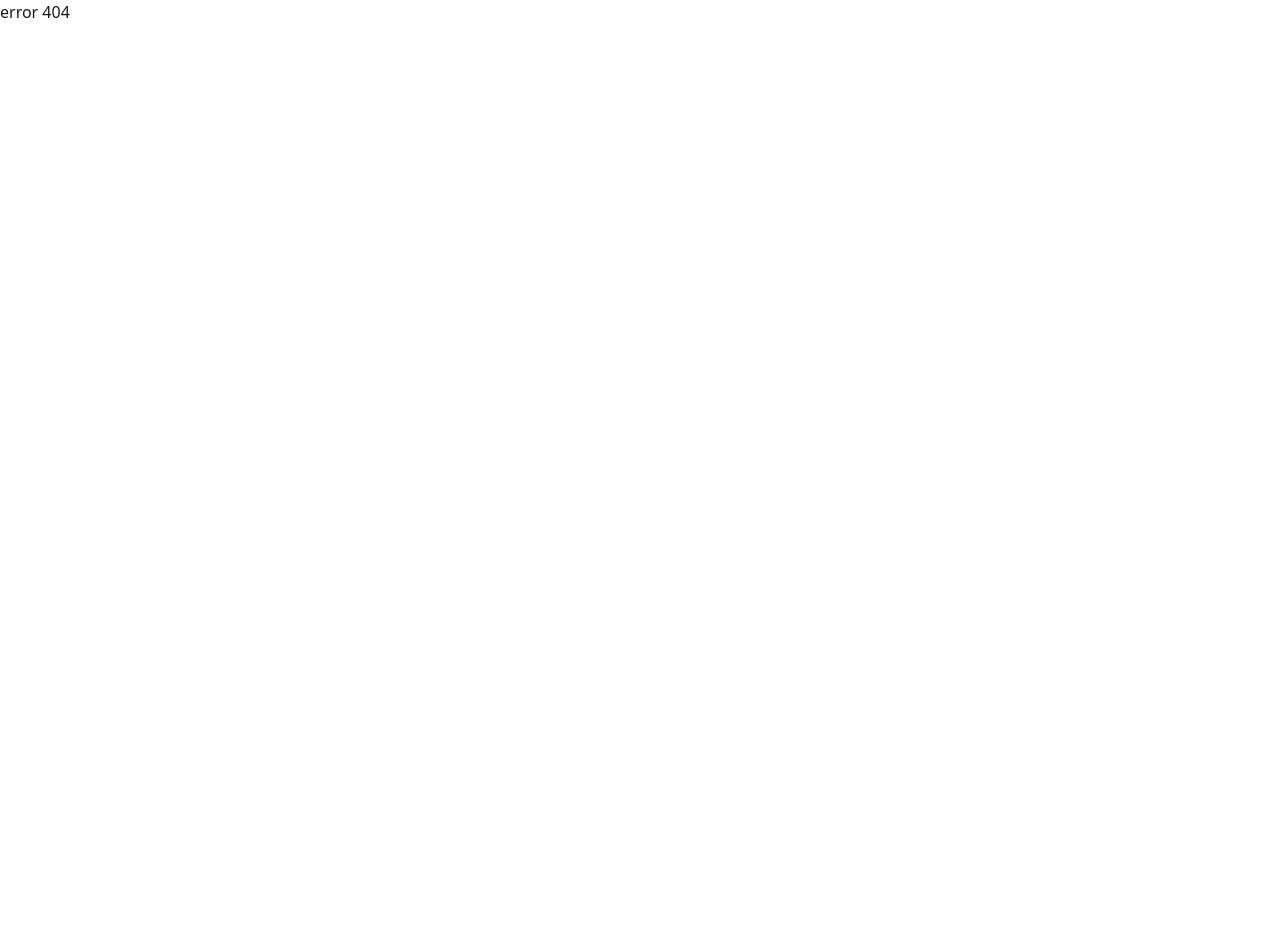
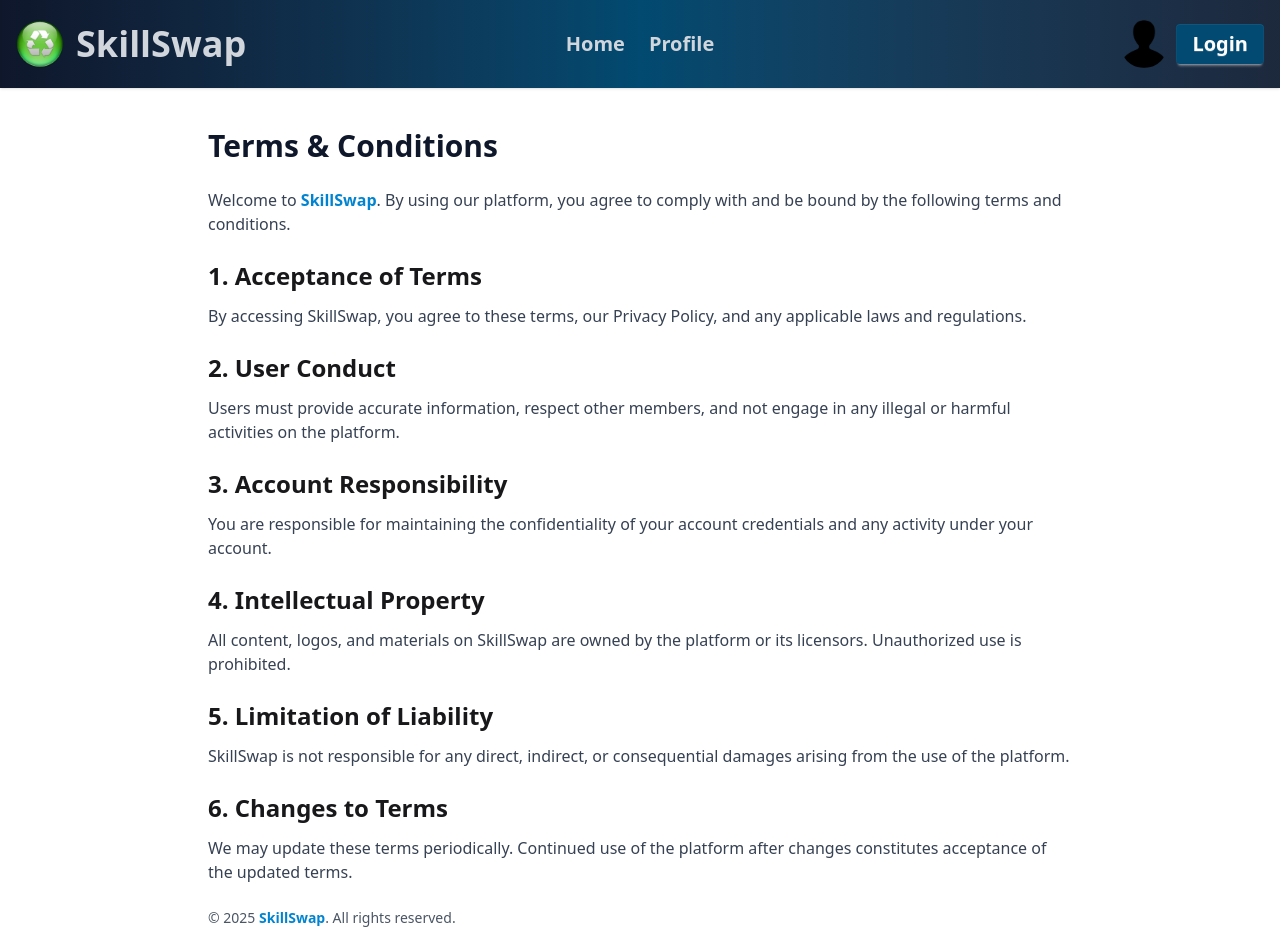
Before and after one commit to mahadi40011/Skillswap, a React (Vite) app: page /terms in a window 1280 px wide. Before the commit this address had no page. Shown: the top 952 px of the page. Before the commit the page ends 800 px from the top, so only its background shows below. Built offline with nearby package versions, Linux system fonts and the light colour scheme.

Commit message:
create 2 components 'PrivacyPolicy' 'TermsConditions' and Set it into route.jsx

```diff
--- a/src/components/Navbar/Navbar.jsx
+++ b/src/components/Navbar/Navbar.jsx
@@ -32,7 +32,7 @@ const Navbar = () => {
             </ul>
           </div>
           <img className="w-12 h-12 rounded-full" src={logo} alt="" />
-          <span className="text-4xl ml-3 font-bold">SkillSwap </span>
+          <span className="text-4xl ml-3 font-bold hidden md:block">SkillSwap </span>
         </div>
         <div className="navbar-center hidden lg:flex">
           <ul className="menu menu-horizontal px-1">{navItem}</ul>
--- /dev/null
+++ b/src/components/PrivacyPolicy/PrivacyPolicy.jsx
@@ -0,0 +1,61 @@
+import React from "react";
+
+const PrivacyPolicy = () => {
+  return (
+    <div className="max-w-4xl mx-auto px-4 py-10">
+      <h1 className="text-3xl font-bold text-slate-900 mb-6">Privacy Policy</h1>
+
+      <p className="mb-4 text-gray-700">
+        At <span className="font-semibold text-sky-600">SkillSwap</span>, your
+        privacy is important to us. This Privacy Policy explains how we collect,
+        use, and protect your information.
+      </p>
+
+      <h2 className="text-2xl font-semibold mt-6 mb-3">
+        1. Information We Collect
+      </h2>
+      <p className="mb-4 text-gray-700">
+        We may collect personal information like your name, email address, and
+        skill preferences when you sign up or interact with our platform.
+      </p>
+
+      <h2 className="text-2xl font-semibold mt-6 mb-3">
+        2. How We Use Your Information
+      </h2>
+      <p className="mb-4 text-gray-700">
+        Your information is used to improve our service, personalize your
+        experience, communicate updates, and facilitate skill exchanges.
+      </p>
+
+      <h2 className="text-2xl font-semibold mt-6 mb-3">3. Data Security</h2>
+      <p className="mb-4 text-gray-700">
+        We implement reasonable security measures to protect your data from
+        unauthorized access, alteration, or disclosure.
+      </p>
+
+      <h2 className="text-2xl font-semibold mt-6 mb-3">
+        4. Third-Party Services
+      </h2>
+      <p className="mb-4 text-gray-700">
+        We may use third-party services for analytics, email, or hosting. These
+        providers follow their own privacy policies.
+      </p>
+
+      <h2 className="text-2xl font-semibold mt-6 mb-3">
+        5. Changes to This Policy
+      </h2>
+      <p className="mb-4 text-gray-700">
+        We may update this Privacy Policy from time to time. Changes will be
+        posted on this page with the updated date.
+      </p>
+
+      <p className="text-gray-600 mt-6 text-sm">
+        © {new Date().getFullYear()}{" "}
+        <span className="text-sky-600 font-semibold">SkillSwap</span>. All
+        rights reserved.
+      </p>
+    </div>
+  );
+};
+
+export default PrivacyPolicy;
--- /dev/null
+++ b/src/components/TermsConditions/TermsConditions.jsx
@@ -0,0 +1,69 @@
+import React from "react";
+
+const TermsConditions = () => {
+  return (
+    <div className="max-w-4xl mx-auto px-4 py-10">
+      <h1 className="text-3xl font-bold text-slate-900 mb-6">
+        Terms & Conditions
+      </h1>
+
+      <p className="mb-4 text-gray-700">
+        Welcome to <span className="font-semibold text-sky-600">SkillSwap</span>
+        . By using our platform, you agree to comply with and be bound by the
+        following terms and conditions.
+      </p>
+
+      <h2 className="text-2xl font-semibold mt-6 mb-3">
+        1. Acceptance of Terms
+      </h2>
+      <p className="mb-4 text-gray-700">
+        By accessing SkillSwap, you agree to these terms, our Privacy Policy,
+        and any applicable laws and regulations.
+      </p>
+
+      <h2 className="text-2xl font-semibold mt-6 mb-3">2. User Conduct</h2>
+      <p className="mb-4 text-gray-700">
+        Users must provide accurate information, respect other members, and not
+        engage in any illegal or harmful activities on the platform.
+      </p>
+
+      <h2 className="text-2xl font-semibold mt-6 mb-3">
+        3. Account Responsibility
+      </h2>
+      <p className="mb-4 text-gray-700">
+        You are responsible for maintaining the confidentiality of your account
+        credentials and any activity under your account.
+      </p>
+
+      <h2 className="text-2xl font-semibold mt-6 mb-3">
+        4. Intellectual Property
+      </h2>
+      <p className="mb-4 text-gray-700">
+        All content, logos, and materials on SkillSwap are owned by the platform
+        or its licensors. Unauthorized use is prohibited.
+      </p>
+
+      <h2 className="text-2xl font-semibold mt-6 mb-3">
+        5. Limitation of Liability
+      </h2>
+      <p className="mb-4 text-gray-700">
+        SkillSwap is not responsible for any direct, indirect, or consequential
+        damages arising from the use of the platform.
+      </p>
+
+      <h2 className="text-2xl font-semibold mt-6 mb-3">6. Changes to Terms</h2>
+      <p className="mb-4 text-gray-700">
+        We may update these terms periodically. Continued use of the platform
+        after changes constitutes acceptance of the updated terms.
+      </p>
+
+      <p className="text-gray-600 mt-6 text-sm">
+        © {new Date().getFullYear()}{" "}
+        <span className="text-sky-600 font-semibold">SkillSwap</span>. All
+        rights reserved.
+      </p>
+    </div>
+  );
+};
+
+export default TermsConditions;
--- a/src/routes/Route.jsx
+++ b/src/routes/Route.jsx
@@ -2,6 +2,8 @@ import { createBrowserRouter } from "react-router";
 import Home from "../pages/Home/Home";
 import Root from "../layouts/Root/Root";
 import Profile from "../pages/Profile/Profile";
+import PrivacyPolicy from "../components/PrivacyPolicy/PrivacyPolicy";
+import TermsConditions from "../components/TermsConditions/TermsConditions";
 
 const router = createBrowserRouter([
   {
@@ -17,6 +19,14 @@ const router = createBrowserRouter([
         path: "/profile",
         Component: Profile,
       },
+      {
+        path: "/privacy-policy",
+        Component: PrivacyPolicy,
+      },
+      {
+        path: "/terms",
+        Component: TermsConditions,
+      },
     ],
   },
 ]);
```
